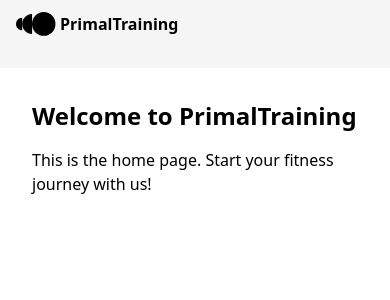
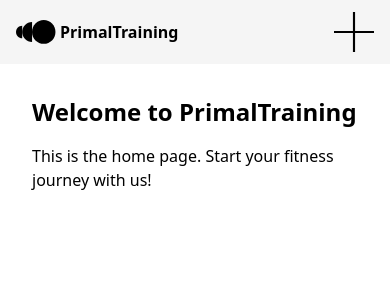
Before and after one commit to isaacxuyi/Performance-driven-Gym-site, a Next.js app in the folder driven/: page / in a window 390 px wide. Shown: the top 300 px of the page. Built offline with nearby package versions, Linux system fonts and the light colour scheme.

Commit message:
header update 'union icon for mobile'

```diff
--- a/driven/src/app/components/Header.js
+++ b/driven/src/app/components/Header.js
@@ -1,5 +1,6 @@
 "use client";
 import logo from '../Images/Vector.svg'
+import union from '../Images/Union.svg'
 import Image from 'next/image';
 import Link from 'next/link';
 import { useState } from 'react';
@@ -8,13 +9,16 @@ export default function Header() {
   const [menuOpen, setMenuOpen] = useState(false);
 
   return (
-    <div className="w-full px-4 py-3 flex flex-wrap md:flex-nowrap justify-between items-center bg-neutral-100 gap-y-3">
-      <div className="flex items-center mb-2 md:mb-0">
+    <div className="w-full px-4 py-3 flex justify-between items-center bg-neutral-100">
+      {/* Logo */}
+      <div className="flex items-center">
         <Image height={40} width={40} src={logo} alt='logo' />
         <p className='ml-1 font-bold'>PrimalTraining</p>
       </div>
-      <nav className="w-full md:w-auto">
-        <ol className='hidden md:flex flex-wrap justify-center md:justify-end gap-3 md:gap-5 items-center'>
+      {/* Navigation */}
+      <nav className="flex items-center">
+        {/* Desktop nav */}
+        <ol className='hidden md:flex flex-wrap justify-end gap-3 md:gap-5 items-center'>
           <li><Link href="/">HOME</Link></li>
           <li><Link href="/about">ABOUT</Link></li>
           <li>
@@ -26,6 +30,10 @@ export default function Header() {
             </button>
           </li>
         </ol>
+        {/* Mobile union icon */}
+        <button className="block md:hidden ml-4" aria-label="Open menu">
+          <Image height={40} width={40} src={union} alt='unionicon'/>
+        </button>
       </nav>
     </div>
   );
--- a/driven/src/app/globals.css
+++ b/driven/src/app/globals.css
@@ -1,16 +1,38 @@
 @import "tailwindcss";
 @font-face {
-font-family: 'Anek Tamil Medium';
-font-style: normal;
-font-weight: normal;
-src: local('Anek Tamil Medium'), url(/driven/public/AnekTamil[wdth\,wght].woff) format('woff');
+  font-family: 'Anek Tamil Medium';
+  font-style: normal;
+  font-weight: normal;
+  src: local('Anek Tamil Medium'), url(/driven/public/AnekTamil[wdth\,wght].woff) format('woff');
 }
 
+body {
+  flex-grow: 0;
+  flex-shrink: 0;
+  min-width: 320px; /* fallback for very small screens */
+}
 
-.header {
-    justify-content: space-between;
+/* Small screens (sm) */
+@media (min-width: 640px) {
+  body {
+    min-width: 640px;
+  }
+}
+
+/* Medium screens (md) */
+@media (min-width: 768px) {
+  body {
+    min-width: 768px;
+  }
+}
+
+/* Large screens (lg) */
+@media (min-width: 1024px) {
+  body {
+    min-width: 1024px;
+  }
 }
 
 nav ol {
-    gap: 4rem;
+  gap: 4rem;
 }
--- a/driven/src/app/layout.js
+++ b/driven/src/app/layout.js
@@ -9,7 +9,7 @@ export const metadata = {
 export default function RootLayout({ children }) {
   return (
     <html lang="en">
-      <body>
+      <body className="min-w-[320px]">
         <Header />
         {children}
       </body>
```
Also changed, not shown: driven/src/app/Images/Union.svg (added).
